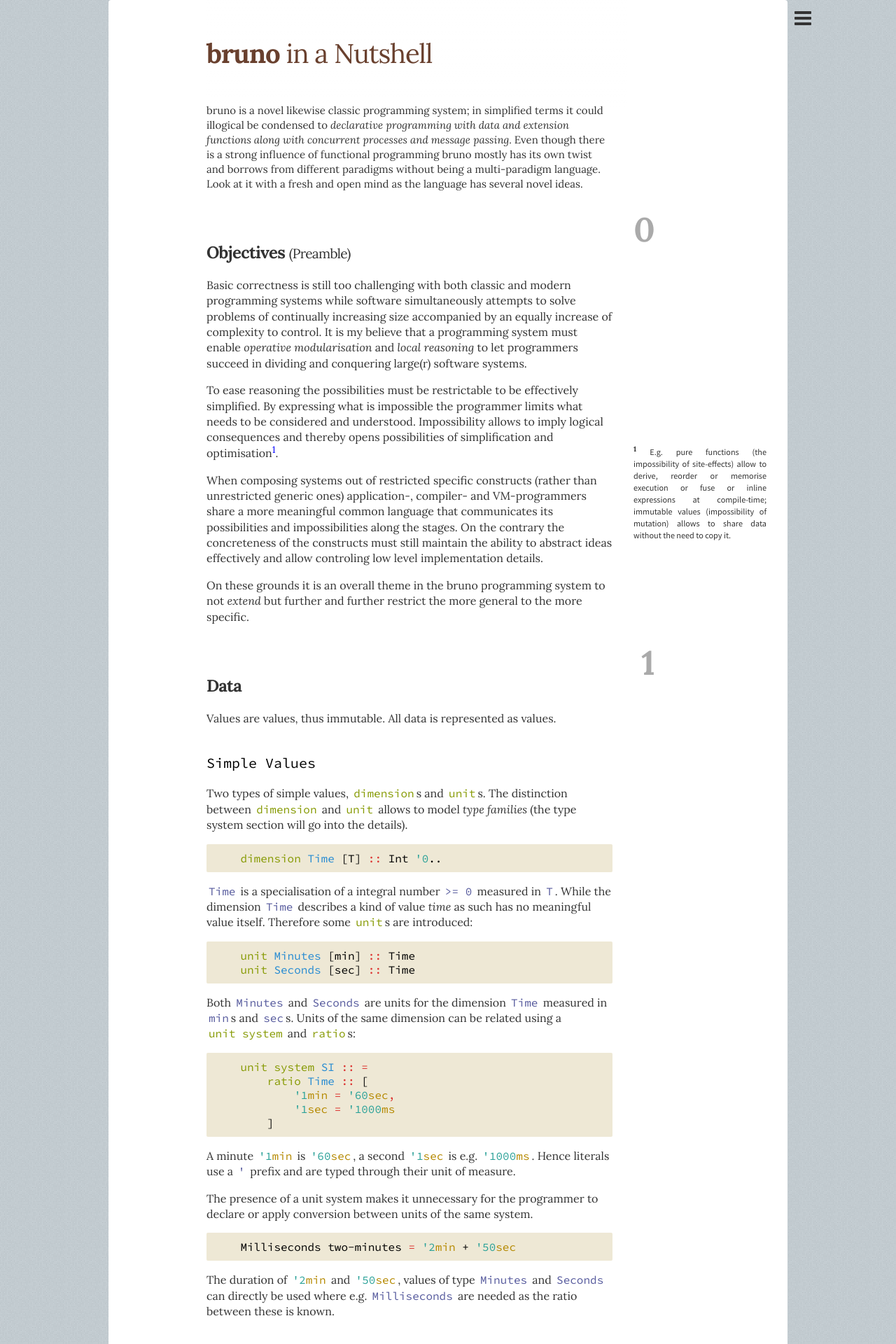
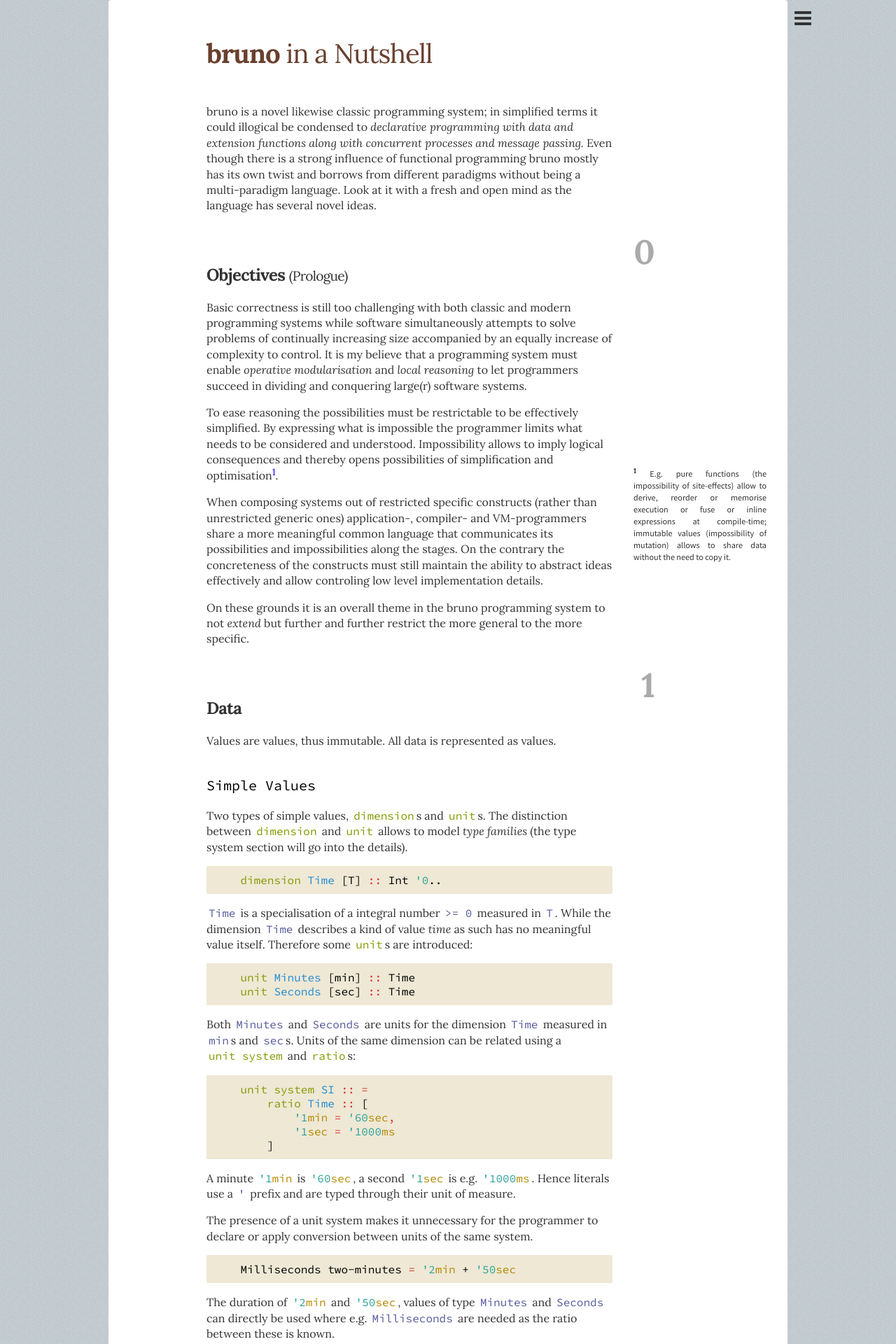
Before and after one commit to bruno-lang/bruno-lang.github.io, a Jekyll site: the page built from learn/index.md, in a window 1280 px wide. Shown: the top 1920 px of the page at 70% size. Built offline with Jekyll 4.4.1, drawn with Linux system fonts in a browser that asks for light colours; nearby versions of some CDN libraries; some of the changed text lies outside the part shown.

Commit message:
pre-move

```diff
--- a/assets/css/bruno.css
+++ b/assets/css/bruno.css
@@ -26,6 +26,9 @@
 	border: 1px solid #777;
 	border-width: 0 0 1px 1px;
 	text-align: center;
+	display: block;
+	text-decoration: none;
+	border-width: 0;
 }
 
 .cover h2 {	font-weight: normal; margin-top: -1.5em; letter-spacing: -0.03em; font-size: 1.44em; }
--- a/assets/css/docs.css
+++ b/assets/css/docs.css
@@ -80,15 +80,6 @@
 }
 content blockquote em {
 	font-weight: bold;
-}
-
-/* abstract */
-content h1 + blockquote, content h1 + blockquote + blockquote {
-	font-style: normal;
-	margin: 0;
-}
-content h1 + blockquote em {
-	font-weight: normal;
 }
 
 content h3, content h4 {
--- a/index.html
+++ b/index.html
@@ -7,9 +7,9 @@
 	<link href="assets/css/bruno.css" media="all" rel="stylesheet" type="text/css">
   </head>
   <body class="noisy">
-	<div class="cover noisy">
+	<a class="cover noisy" href="/in-a-nutshell/">
 			<h1>bruno</h1>
 			<h2>a reasonable programming system</h2>
-	</div>
+	</a>
   </body>
 </html>
--- a/learn/index.md
+++ b/learn/index.md
@@ -5,16 +5,16 @@
 
 # _bruno_ in a Nutshell
 
-> bruno is a novel likewise classic programming system; in simplified terms it
-> could illogical be condensed to _declarative programming with data and extension
-> functions along with concurrent processes and message passing._
-> Even though there is a strong influence of functional programming bruno mostly
-> has its own twist and borrows from different paradigms without being a
-> multi-paradigm language.
-> Look at it with a fresh and open mind as the language has several novel ideas.
+bruno is a novel likewise classic programming system; in simplified terms it
+could illogical be condensed to _declarative programming with data and extension
+functions along with concurrent processes and message passing._
+Even though there is a strong influence of functional programming bruno mostly
+has its own twist and borrows from different paradigms without being a
+multi-paradigm language.
+Look at it with a fresh and open mind as the language has several novel ideas.
 
 
-## Objectives _(Preamble)_
+## Objectives _(Prologue)_
 Basic correctness is still too challenging with both classic and modern programming
 systems while software simultaneously attempts to solve problems of continually
 increasing size accompanied by an equally increase of complexity to control.
@@ -459,11 +459,13 @@
 
 ### Formats
 
+
 ## Modules _(Artefacts)_
 
 ### Namespaces
 
 ### Libraries
+
 
 ## Advanced Techniques
 
```
Also changed, not shown: other parts of learn/index.md (+5 -0 lines).
